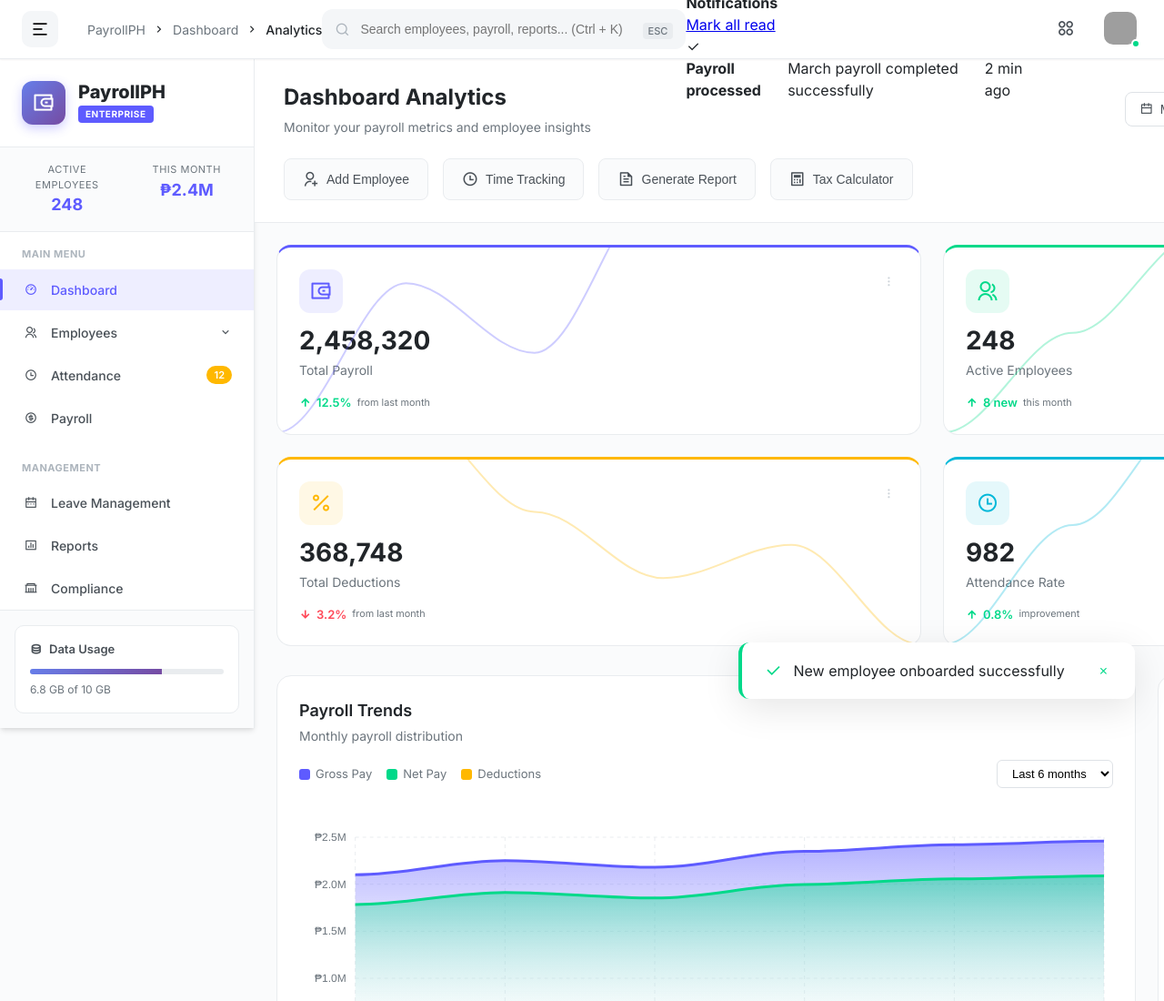
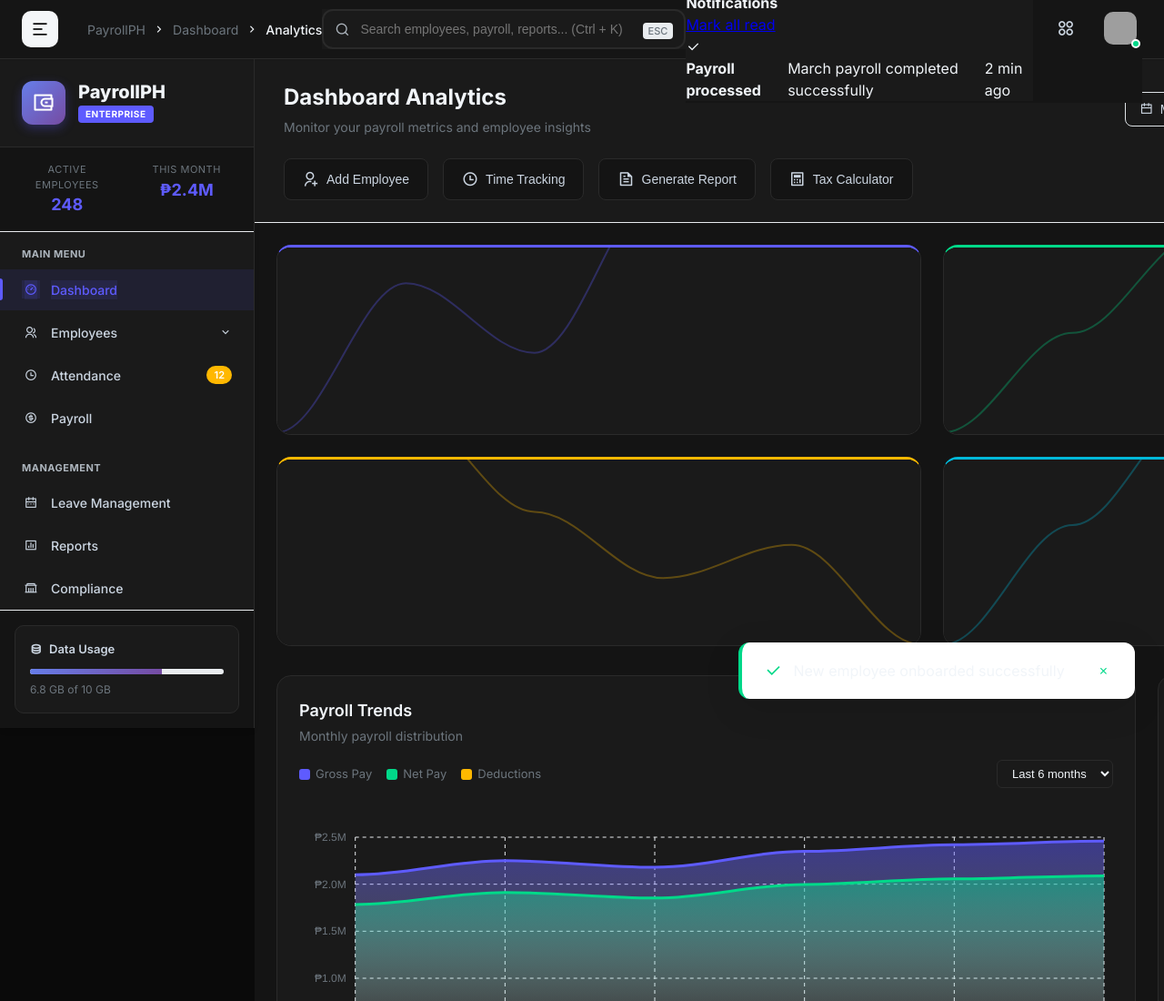
Before and after one commit to notanotherpeter-a11y/payrollph-system, a website: page index-advanced.html in a window 1280 px wide. Shown: the top 1100 px of the page at 91% size. Drawn offline with nearby package versions, Linux system fonts and the light colour scheme; grey boxes are pictures that could not be loaded.

Commit message:
Fix white background issue - implement proper dark theme
- Changed body background from light gray to dark (#0a0a0a)
- Updated all white/light components to dark theme colors
- Added dark-theme-overrides.css for comprehensive dark styling
- Fixed contrast issues for better readability

```diff
--- /dev/null
+++ b/dark-theme-overrides.css
@@ -0,0 +1,111 @@
+/* Dark Theme Overrides for PayrollPH Enterprise */
+
+/* Global Dark Theme Variables */
+:root {
+    --bg-primary: #0a0a0a;
+    --bg-secondary: #1a1a1a;
+    --bg-card: #141414;
+    --bg-hover: #2a2a2a;
+    --border-color: #2a2a2a;
+    --text-primary: #f1f5f9;
+    --text-secondary: #94a3b8;
+}
+
+/* Override body background */
+body {
+    background: var(--bg-primary) !important;
+    color: var(--text-primary) !important;
+}
+
+/* Sidebar dark theme */
+.sidebar.advanced {
+    background: var(--bg-secondary) !important;
+    border-right-color: var(--border-color) !important;
+}
+
+.sidebar-header {
+    border-bottom-color: var(--border-color) !important;
+}
+
+/* Top Navigation dark theme */
+.top-nav {
+    background: #151515 !important;
+    border-bottom: 1px solid var(--border-color) !important;
+}
+
+/* Cards and containers */
+.dashboard-card,
+.stat-card,
+.card {
+    background: var(--bg-card) !important;
+    border-color: var(--border-color) !important;
+}
+
+/* Tables */
+.data-table {
+    background: var(--bg-card) !important;
+}
+
+.data-table th {
+    background: var(--bg-secondary) !important;
+    border-color: var(--border-color) !important;
+}
+
+.data-table td {
+    border-color: var(--border-color) !important;
+}
+
+/* Dropdown menus */
+.dropdown-menu {
+    background: var(--bg-secondary) !important;
+    border-color: var(--border-color) !important;
+}
+
+/* Input fields */
+input, select, textarea {
+    background: var(--bg-secondary) !important;
+    border-color: var(--border-color) !important;
+    color: var(--text-primary) !important;
+}
+
+/* Buttons */
+.btn-secondary {
+    background: var(--bg-secondary) !important;
+    border-color: var(--border-color) !important;
+    color: var(--text-primary) !important;
+}
+
+/* Global search */
+.global-search {
+    background: var(--bg-secondary) !important;
+    border-color: var(--border-color) !important;
+}
+
+.global-search input {
+    background: transparent !important;
+    color: var(--text-primary) !important;
+}
+
+/* Notifications dropdown */
+.notifications-menu {
+    background: var(--bg-secondary) !important;
+}
+
+.notification-item {
+    border-bottom-color: var(--border-color) !important;
+}
+
+/* Quick stats in sidebar */
+.stat-item {
+    background: var(--bg-card) !important;
+}
+
+/* Remove any remaining white backgrounds */
+* {
+    background-color: inherit;
+}
+
+/* Fix any contrast issues */
+.text-muted {
+    color: var(--text-secondary) !important;
+}
--- a/index-advanced.html
+++ b/index-advanced.html
@@ -16,6 +16,9 @@
 
     <!-- Advanced Styles -->
     <link rel="stylesheet" href="styles-advanced.css">
+
+    <!-- Dark Theme Overrides -->
+    <link rel="stylesheet" href="dark-theme-overrides.css">
 </head>
 <body>
     <div class="app-wrapper">
--- a/styles-advanced.css
+++ b/styles-advanced.css
@@ -58,8 +58,8 @@
 
 body {
     font-family: 'Inter', -apple-system, system-ui, sans-serif;
-    background: var(--gray-50);
-    color: var(--gray-900);
+    background: #0a0a0a;
+    color: #f1f5f9;
     line-height: 1.5;
     -webkit-font-smoothing: antialiased;
     overflow-x: hidden;
@@ -82,7 +82,7 @@
 }
 
 /* Top Navigation */
-.top-nav {
+.top-nav { background: #151515;
     position: fixed;
     top: 0;
     left: 0;
@@ -146,7 +146,7 @@
 }
 
 .breadcrumb-current {
-    color: var(--gray-900);
+    color: #f1f5f9;
     font-weight: 500;
 }
 
@@ -167,7 +167,7 @@
 }
 
 .global-search input:focus {
-    background: white;
+    background: #1a1a1a;
     border-color: var(--primary);
     box-shadow: 0 0 0 3px rgba(94, 91, 255, 0.1);
     outline: none;
@@ -210,7 +210,7 @@
     cursor: pointer;
     transition: all 0.2s;
     font-size: 20px;
-    color: var(--gray-700);
+    color: #cbd5e1;
     position: relative;
 }
 
@@ -291,7 +291,7 @@
 /* Advanced Sidebar */
 .sidebar.advanced {
     width: 280px;
-    background: white;
+    background: #1a1a1a;
     height: calc(100vh - 65px);
     position: fixed;
     left: 0;
@@ -331,7 +331,7 @@
 .logo-text h2 {
     font-size: 20px;
     font-weight: 800;
-    color: var(--gray-900);
+    color: #f1f5f9;
     line-height: 1;
 }
 
@@ -353,7 +353,7 @@
     grid-template-columns: 1fr 1fr;
     gap: 1rem;
     padding: 1rem;
-    background: var(--gray-50);
+    background: #141414;
     border-bottom: 1px solid var(--gray-200);
 }
 
@@ -410,7 +410,7 @@
     display: flex;
     align-items: center;
     padding: 0.75rem 1.5rem;
-    color: var(--gray-700);
+    color: #cbd5e1;
     text-decoration: none;
     font-size: 14px;
     font-weight: 500;
@@ -420,7 +420,7 @@
 
 .nav-link:hover {
     color: var(--primary);
-    background: var(--gray-50);
+    background: #141414;
 }
 
 .nav-item.active .nav-link {
@@ -505,14 +505,14 @@
 .sidebar-footer {
     padding: 1rem;
     border-top: 1px solid var(--gray-200);
-    background: var(--gray-50);
+    background: #141414;
 }
 
 .storage-info {
     padding: 1rem;
-    background: white;
+    background: #1a1a1a;
     border-radius: 10px;
-    border: 1px solid var(--gray-200);
+    border: 1px solid #2a2a2a;
 }
 
 .storage-header {
@@ -521,7 +521,7 @@
     gap: 0.5rem;
     font-size: 13px;
     font-weight: 600;
-    color: var(--gray-700);
+    color: #cbd5e1;
     margin-bottom: 0.75rem;
 }
 
@@ -549,12 +549,12 @@
     flex: 1;
     margin-left: 280px;
     min-height: calc(100vh - 65px);
-    background: var(--gray-50);
+    background: #141414;
 }
 
 /* Page Header Advanced */
 .page-header-advanced {
-    background: white;
+    background: #1a1a1a;
     border-bottom: 1px solid var(--gray-200);
     padding: 1.5rem 2rem;
 }
@@ -569,7 +569,7 @@
 .page-title {
     font-size: 24px;
     font-weight: 700;
-    color: var(--gray-900);
+    color: #f1f5f9;
     margin-bottom: 0.25rem;
 }
 
@@ -590,11 +590,11 @@
     align-items: center;
     gap: 0.5rem;
     padding: 0.625rem 1rem;
-    background: white;
+    background: #1a1a1a;
     border: 1px solid var(--gray-300);
     border-radius: 8px;
     font-size: 14px;
-    color: var(--gray-700);
+    color: #cbd5e1;
     cursor: pointer;
     transition: all 0.2s;
 }
@@ -630,9 +630,9 @@
 }
 
 .btn-outline {
-    background: white;
+    background: #1a1a1a;
     border: 1px solid var(--gray-300);
-    color: var(--gray-700);
+    color: #cbd5e1;
 }
 
 .btn-outline:hover {
@@ -652,11 +652,11 @@
     align-items: center;
     gap: 0.5rem;
     padding: 0.75rem 1.25rem;
-    background: var(--gray-50);
-    border: 1px solid var(--gray-200);
+    background: #141414;
+    border: 1px solid #2a2a2a;
     border-radius: 8px;
     font-size: 14px;
-    color: var(--gray-700);
+    color: #cbd5e1;
     white-space: nowrap;
     cursor: pointer;
     transition: all 0.2s;
@@ -687,13 +687,13 @@
 }
 
 .metric-card {
-    background: white;
+    background: #1a1a1a;
     border-radius: 16px;
     padding: 1.5rem;
     position: relative;
     overflow: hidden;
     transition: all 0.3s;
-    border: 1px solid var(--gray-200);
+    border: 1px solid #2a2a2a;
 }
 
 .metric-card:hover {
@@ -754,7 +754,7 @@
 .metric-value {
     font-size: 28px;
     font-weight: 700;
-    color: var(--gray-900);
+    color: #f1f5f9;
     line-height: 1;
     margin-bottom: 0.5rem;
 }
@@ -803,10 +803,10 @@
 }
 
 .chart-card {
-    background: white;
+    background: #1a1a1a;
     border-radius: 16px;
     padding: 1.5rem;
-    border: 1px solid var(--gray-200);
+    border: 1px solid #2a2a2a;
 }
 
 .chart-header {
@@ -816,7 +816,7 @@
 .chart-title h3 {
     font-size: 18px;
     font-weight: 600;
-    color: var(--gray-900);
+    color: #f1f5f9;
     margin-bottom: 0.25rem;
 }
 
@@ -860,7 +860,7 @@
     border: 1px solid var(--gray-300);
     border-radius: 6px;
     font-size: 13px;
-    background: white;
+    background: #1a1a1a;
     cursor: pointer;
 }
 
@@ -872,10 +872,10 @@
 }
 
 .table-card {
-    background: white;
+    background: #1a1a1a;
     border-radius: 16px;
     padding: 1.5rem;
-    border: 1px solid var(--gray-200);
+    border: 1px solid #2a2a2a;
 }
 
 .table-header {
@@ -888,7 +888,7 @@
 .table-header h3 {
     font-size: 18px;
     font-weight: 600;
-    color: var(--gray-900);
+    color: #f1f5f9;
 }
 
 .btn-text {
@@ -919,7 +919,7 @@
     color: var(--gray-600);
     text-transform: uppercase;
     letter-spacing: 0.5px;
-    background: var(--gray-50);
+    background: #141414;
 }
 
 .data-table.advanced td {
@@ -939,13 +939,13 @@
     align-items: center;
     gap: 1rem;
     padding: 1rem;
-    background: var(--gray-50);
+    background: #141414;
     border-radius: 12px;
     transition: all 0.2s;
 }
 
 .rank-item:hover {
-    background: white;
+    background: #1a1a1a;
     box-shadow: var(--shadow-md);
     transform: translateX(4px);
 }
@@ -982,7 +982,7 @@
 .employee-details h4 {
     font-size: 14px;
     font-weight: 600;
-    color: var(--gray-900);
+    color: #f1f5f9;
 }
 
 .employee-details p {
@@ -1009,7 +1009,7 @@
     display: block;
     font-size: 16px;
     font-weight: 600;
-    color: var(--gray-900);
+    color: #f1f5f9;
 }
 
 /* Command Palette */
@@ -1025,7 +1025,7 @@
 .command-content {
     max-width: 640px;
     margin: 0 auto;
-    background: white;
+    background: #1a1a1a;
     border-radius: 16px;
     box-shadow: var(--shadow-2xl);
     overflow: hidden;
```
Also changed, not shown: 1 other file.
